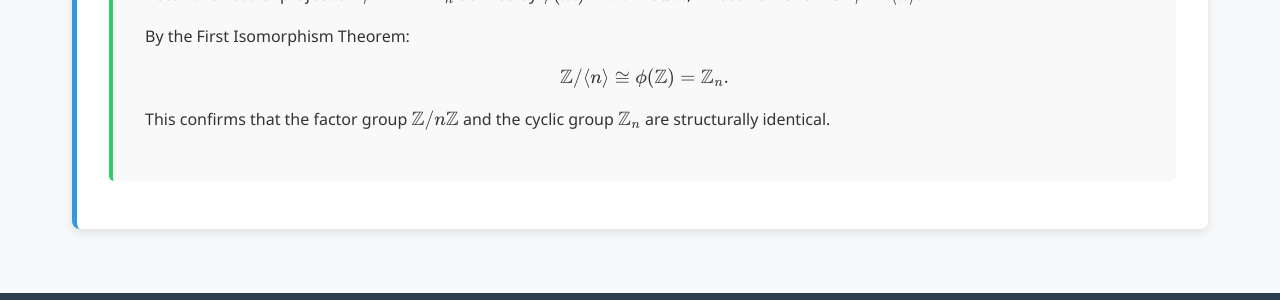
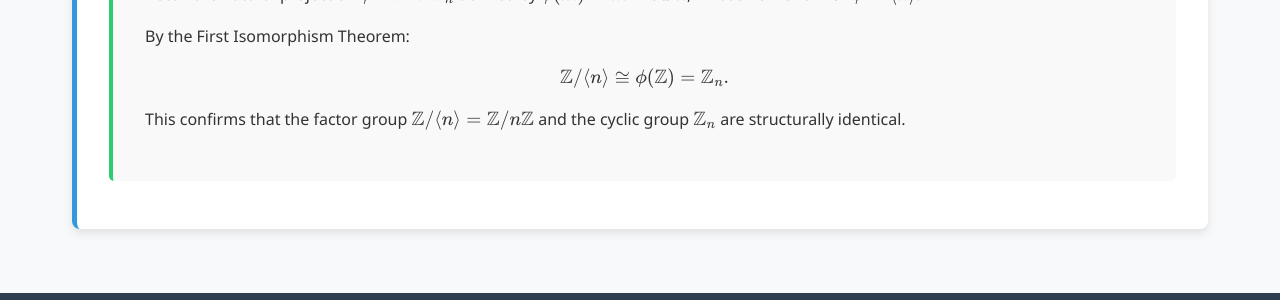
Before and after one commit to Yusukey01/yusukey01.github.io, a Jekyll site: the page built from Mathematics/Linear_algebra/group_isomorphism.html, in a window 1280 px wide and 900 px high, scrolled down 14220 px. Shown: the part 156-456 px from the top of the window. Built offline with Jekyll 4.4.1, drawn with Linux system fonts in a browser that asks for light colours.

```diff
--- a/Mathematics/Linear_algebra/group_isomorphism.html
+++ b/Mathematics/Linear_algebra/group_isomorphism.html
@@ -797,8 +797,8 @@ uses_python: false
                         \[
                         \mathbb{Z} / \langle n \rangle \cong \phi(\mathbb{Z}) = \mathbb{Z}_n.
                         \]
-                        This confirms that the factor group \(\mathbb{Z}/n\mathbb{Z}\) and the cyclic group \(\mathbb{Z}_n\)
-                        are structurally identical.
+                        This confirms that the factor group \(\mathbb{Z}/\langle n \rangle = \mathbb{Z}/n\mathbb{Z}\)
+                        and the cyclic group \(\mathbb{Z}_n\) are structurally identical.
                     </p>
                 </div>
 
```
